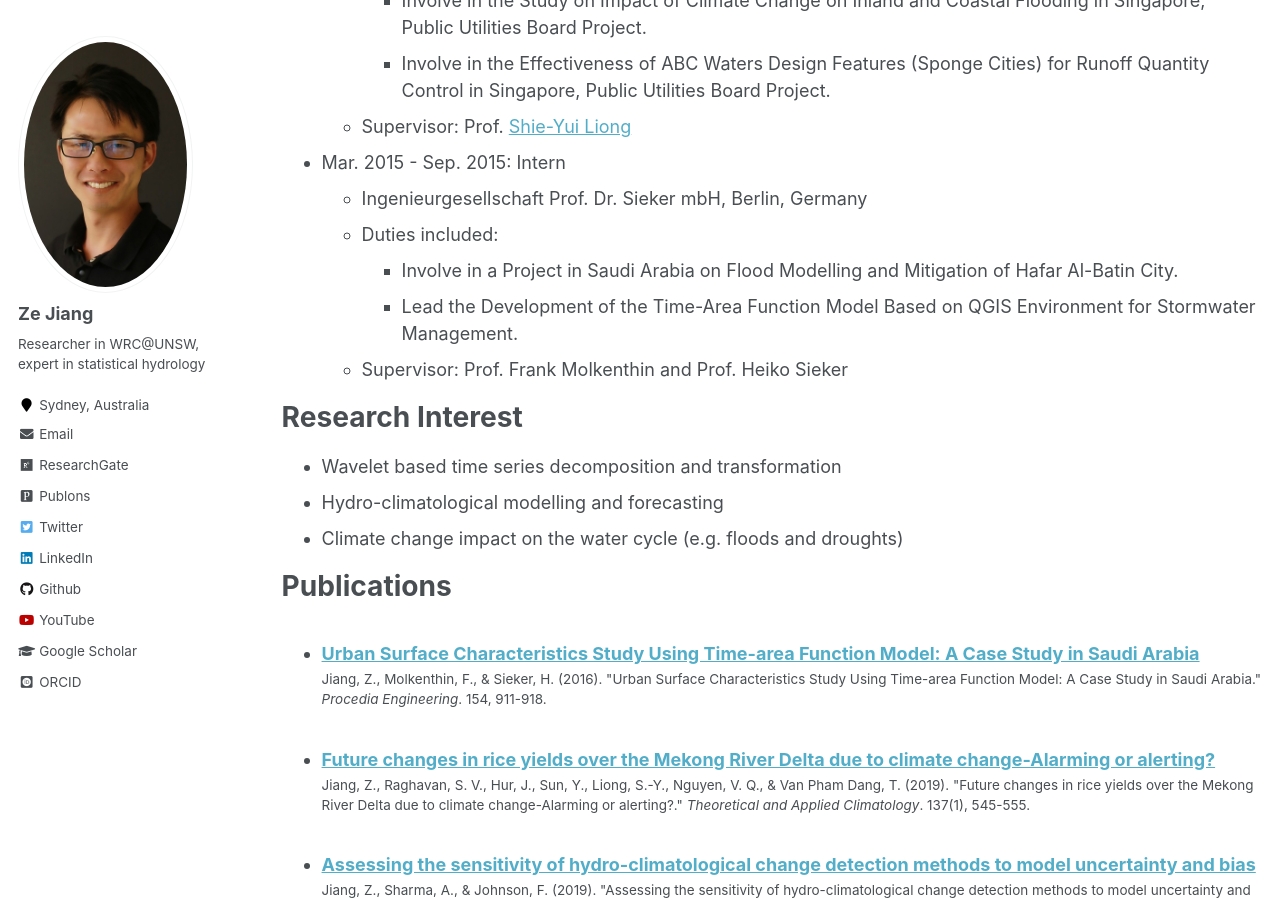
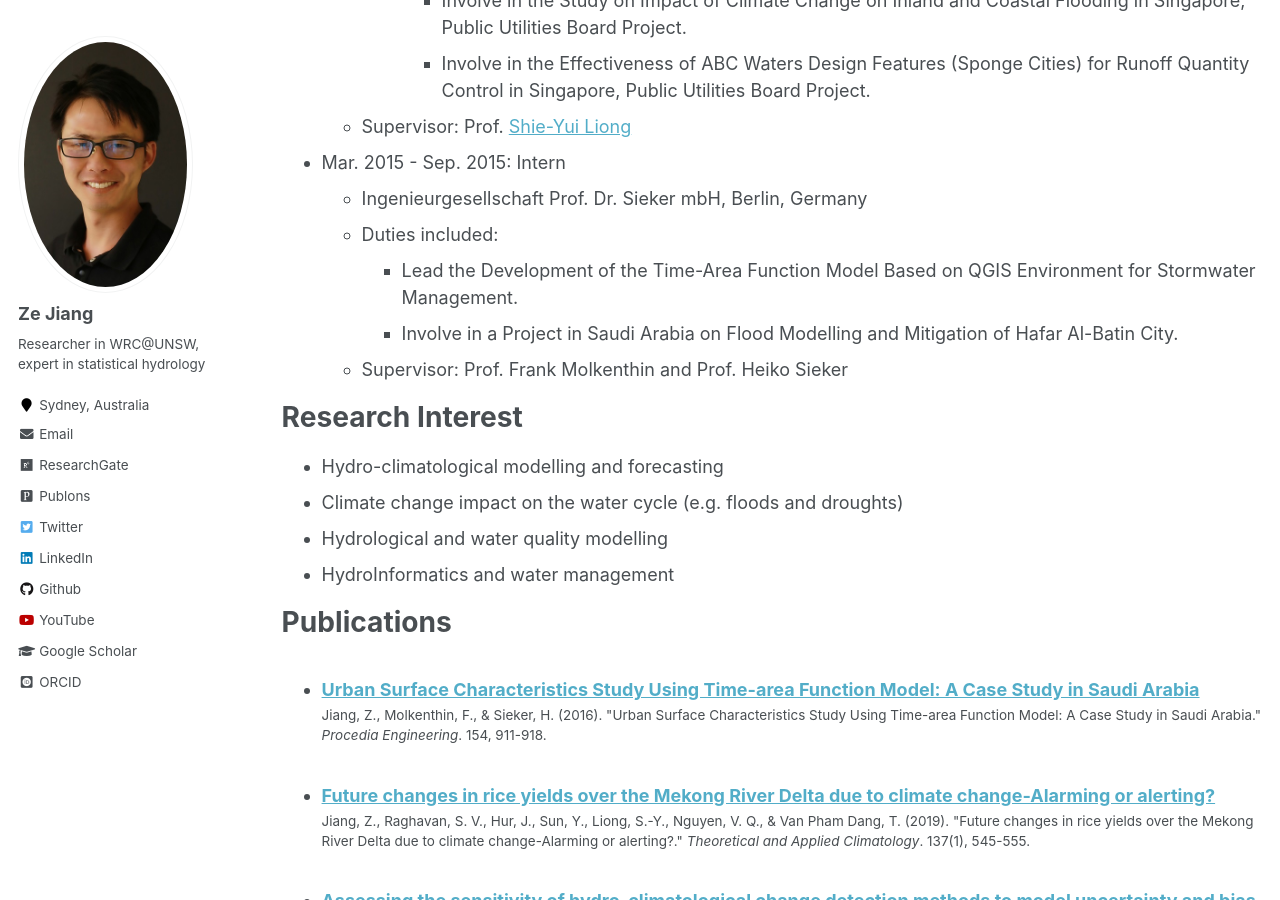
Before and after one commit to zejiang-unsw/zejiang-unsw.github.io, a Jekyll site: the page built from _pages/cv.md, in a window 1280 px wide and 900 px high, scrolled down 800 px. Built offline with Jekyll 4.4.1, drawn with Linux system fonts in a browser that asks for light colours; some web fonts are replaced.

Commit message:
update cv

```diff
--- a/_pages/cv.md
+++ b/_pages/cv.md
@@ -30,22 +30,23 @@
   * Tropical Marine Science Institute, National University of Singapore, Singapore
   * Duties included:
     + Lead the Crop Modelling on Prediction of Rice Yield with DSSAT in Vietnam - Climate Change and Food Security Studies.
-	+ Involve in the Study on Impact of Climate Change on Inland and Coastal Flooding in Singapore, Public Utilities Board Project.
-	+ Involve in the Effectiveness of ABC Waters Design Features (Sponge Cities) for Runoff Quantity Control in Singapore, Public Utilities Board Project.
+	  + Involve in the Study on Impact of Climate Change on Inland and Coastal Flooding in Singapore, Public Utilities Board Project.
+	  + Involve in the Effectiveness of ABC Waters Design Features (Sponge Cities) for Runoff Quantity Control in Singapore, Public Utilities Board Project.
   * Supervisor: Prof. [Shie-Yui Liong](https://scholar.google.com.au/citations?user=PvpaEVUAAAAJ&hl=en)
 
 * Mar. 2015 - Sep. 2015: Intern
   * Ingenieurgesellschaft Prof. Dr. Sieker mbH, Berlin, Germany
   * Duties included:
+    + Lead the Development of the Time-Area Function Model Based on QGIS Environment for Stormwater Management.
     + Involve in a Project in Saudi Arabia on Flood Modelling and Mitigation of Hafar Al-Batin City.
-    + Lead the Development of the Time-Area Function Model Based on QGIS Environment for Stormwater Management.
   * Supervisor: Prof. Frank Molkenthin and Prof. Heiko Sieker
 
 Research Interest
 ======
-* Wavelet based time series decomposition and transformation
 * Hydro-climatological modelling and forecasting
 * Climate change impact on the water cycle (e.g. floods and droughts)
+* Hydrological and water quality modelling
+* HydroInformatics and water management
 
 Publications
 ======
```
Also changed, not shown: _pages/about.md (+1 -4 lines), 1 other file.
